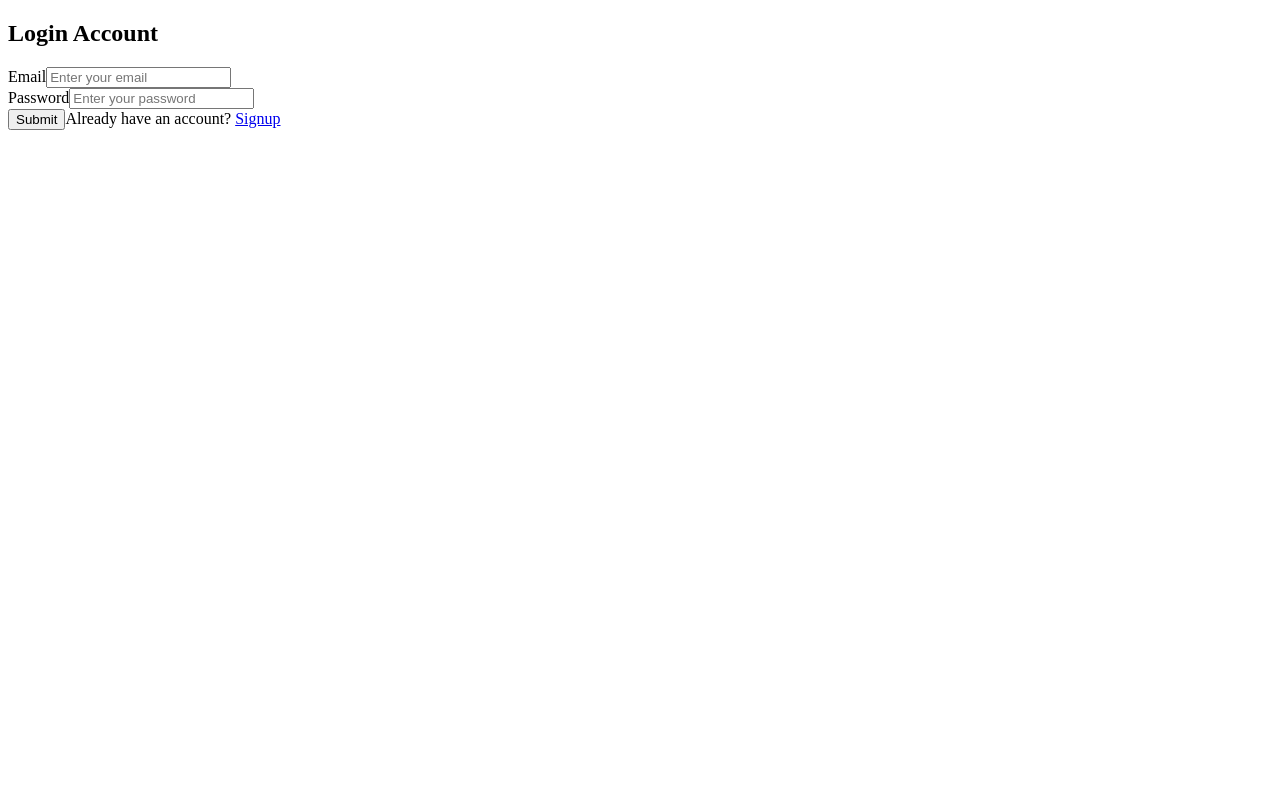
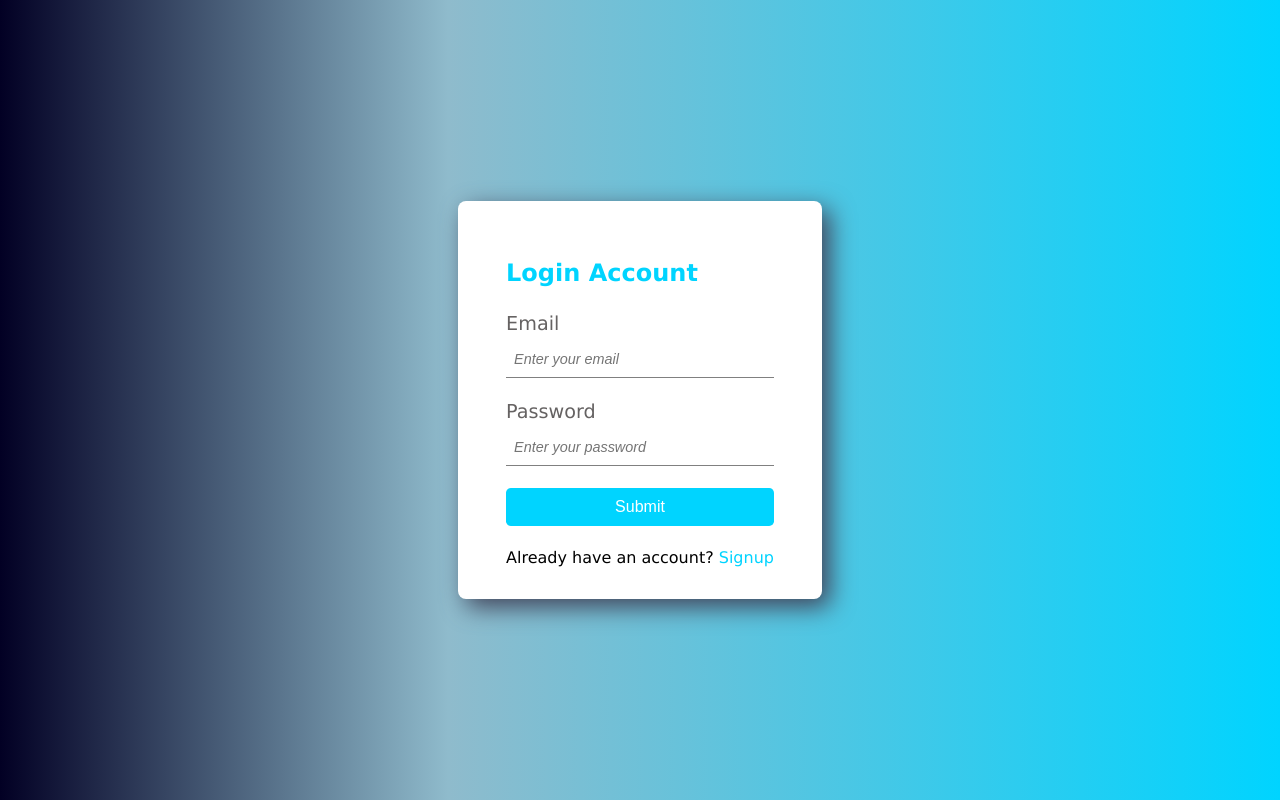
Before and after one commit to DavitDvalashvili/userAuthentication, a React (Vite) app in the folder client/: page /login in a window 1280 px wide. Built offline with nearby package versions, Linux system fonts and the light colour scheme.

Commit message:
style: add styling

```diff
--- /dev/null
+++ b/client/src/index.css
@@ -0,0 +1,129 @@
+*,
+::before,
+::after {
+  box-sizing: border-box;
+  padding: 0;
+  margin: 0;
+}
+
+label {
+  font-size: 1.2rem;
+  color: #656262;
+}
+
+html,
+body {
+  height: 100%;
+  width: 100%;
+}
+
+body {
+  display: flex;
+  justify-content: center;
+  align-items: center;
+  background: linear-gradient(
+    90deg,
+    rgba(2, 0, 36, 1) 0%,
+    rgba(143, 187, 204, 1) 35%,
+    rgba(0, 212, 255, 1) 100%
+  );
+  font-family: Verdana, Geneva, Tahoma, sans-serif;
+}
+
+.form_container {
+  background-color: #fff;
+  padding: 2rem 3rem;
+  border-radius: 0.5rem;
+  width: 100%;
+  max-width: 400px;
+  box-shadow: 8px 8px 24px 0px rgba(66, 68, 90, 1);
+}
+
+.form_container > h2 {
+  margin-block: 1rem;
+  padding-block: 0.6rem;
+  color: rgba(0, 212, 255, 1);
+}
+
+.form_container > form {
+  display: flex;
+  flex-direction: column;
+  gap: 1.4rem;
+}
+
+.form_container div {
+  display: flex;
+  flex-direction: column;
+  gap: 0.3rem;
+}
+
+.form_container input {
+  border: none;
+  padding: 0.5rem;
+  border-bottom: 1px solid gray;
+  font-size: 1.1rem;
+  outline: none;
+}
+
+.form_container input::placeholder {
+  font-size: 0.9rem;
+  font-style: italic;
+}
+
+.form_container button {
+  background-color: rgba(0, 212, 255, 1);
+  color: #fff;
+  border: none;
+  padding: 0.6rem;
+  font-size: 1rem;
+  cursor: pointer;
+  border-radius: 0.3rem;
+}
+
+span a {
+  text-decoration: none;
+  color: rgba(0, 212, 255, 1);
+}
+
+.home_page {
+  height: 100vh;
+  width: 100vw;
+  background: #000;
+  color: white;
+  display: flex;
+  justify-content: center;
+  align-items: center;
+  text-transform: uppercase;
+  font-size: 3rem;
+  flex-direction: column;
+  gap: 1rem;
+}
+
+.home_page span {
+  color: rgba(0, 212, 255, 1);
+}
+
+.home_page button {
+  background-color: rgb(27, 73, 83);
+  color: #fff;
+  cursor: pointer;
+  padding: 1rem 3rem;
+  font-size: 2rem;
+  border-radius: 2rem;
+  transition: ease-in 0.3s;
+  border: none;
+}
+
+.home_page button:hover {
+  background-color: rgba(0, 212, 255, 1);
+}
+
+@media only screen and (max-width: 1200px) {
+  .home_page {
+    font-size: 1.5rem;
+  }
+  .home_page button {
+    padding: 0.6rem 1rem;
+    font-size: 1.5rem;
+  }
+}
--- a/client/src/main.tsx
+++ b/client/src/main.tsx
@@ -3,6 +3,7 @@ import ReactDOM from "react-dom/client";
 import App from "./App.tsx";
 import { BrowserRouter } from "react-router-dom";
 import "react-toastify/dist/ReactToastify.css";
+import "./index.css";
 
 ReactDOM.createRoot(document.getElementById("root")!).render(
   <React.StrictMode>
--- a/package.json
+++ b/package.json
@@ -1,5 +1,6 @@
 {
   "dependencies": {
-    "react-cookie": "^6.1.1"
+    "react-cookie": "^6.1.1",
+    "styled-components": "^6.1.1"
   }
 }
```
Also changed, not shown: 1 other file (tests, documents, lock files or other folders).
